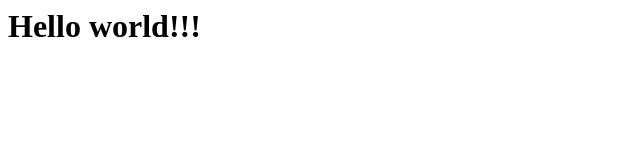
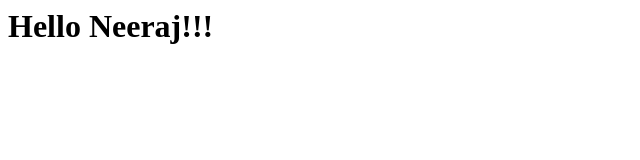
Before and after one commit to KLM364/test2, a plain HTML site: page index.html in a window 1280 px wide. Shown: the whole page, without its empty margins (0-640 px from the left). Drawn offline with Linux system fonts and the light colour scheme.

Commit message:
Hello Neeraj

```diff
--- a/index.html
+++ b/index.html
@@ -1 +1 @@
-<h1>Hello world!!!</h1>
+<h1>Hello Neeraj!!!</h1>
```
